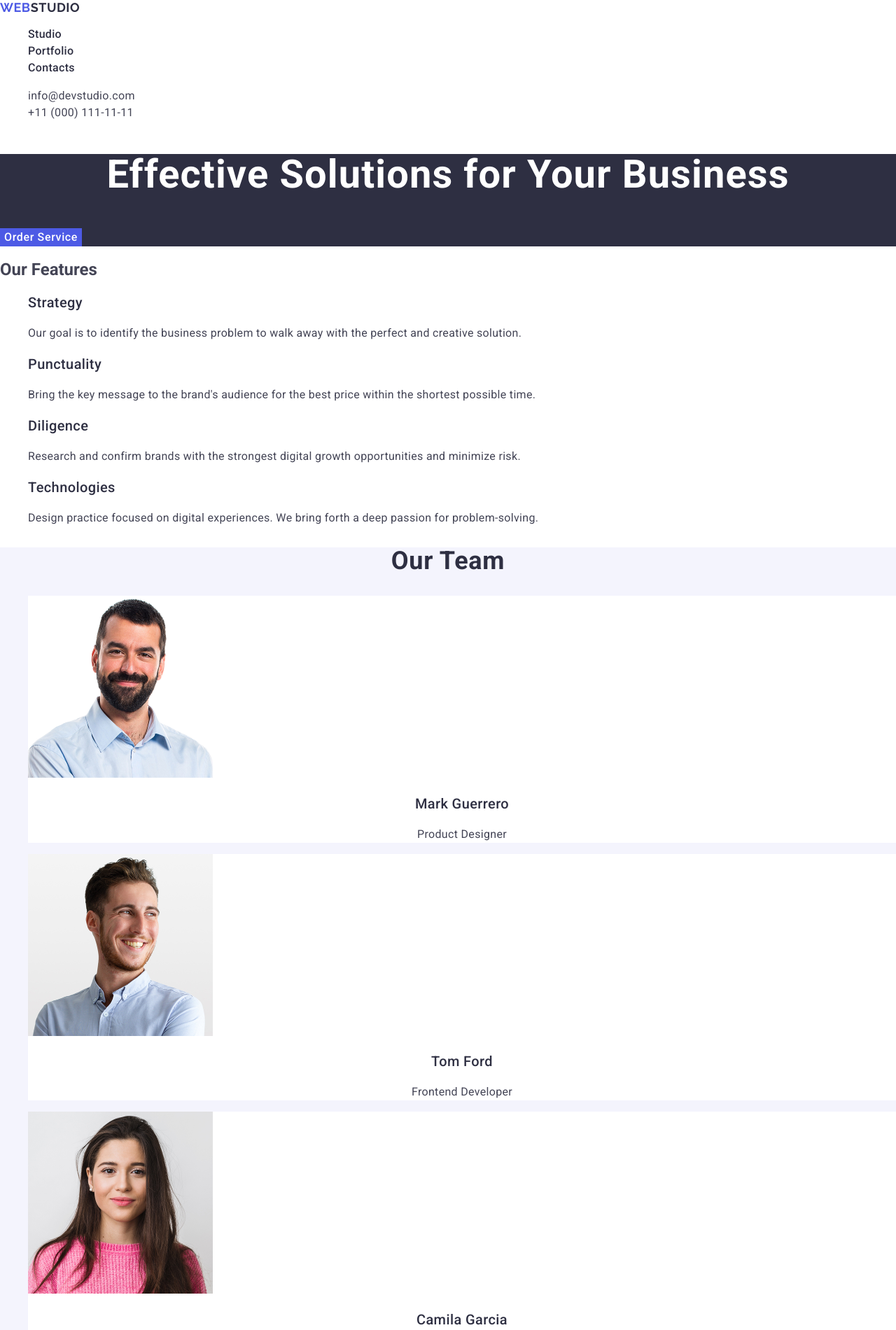
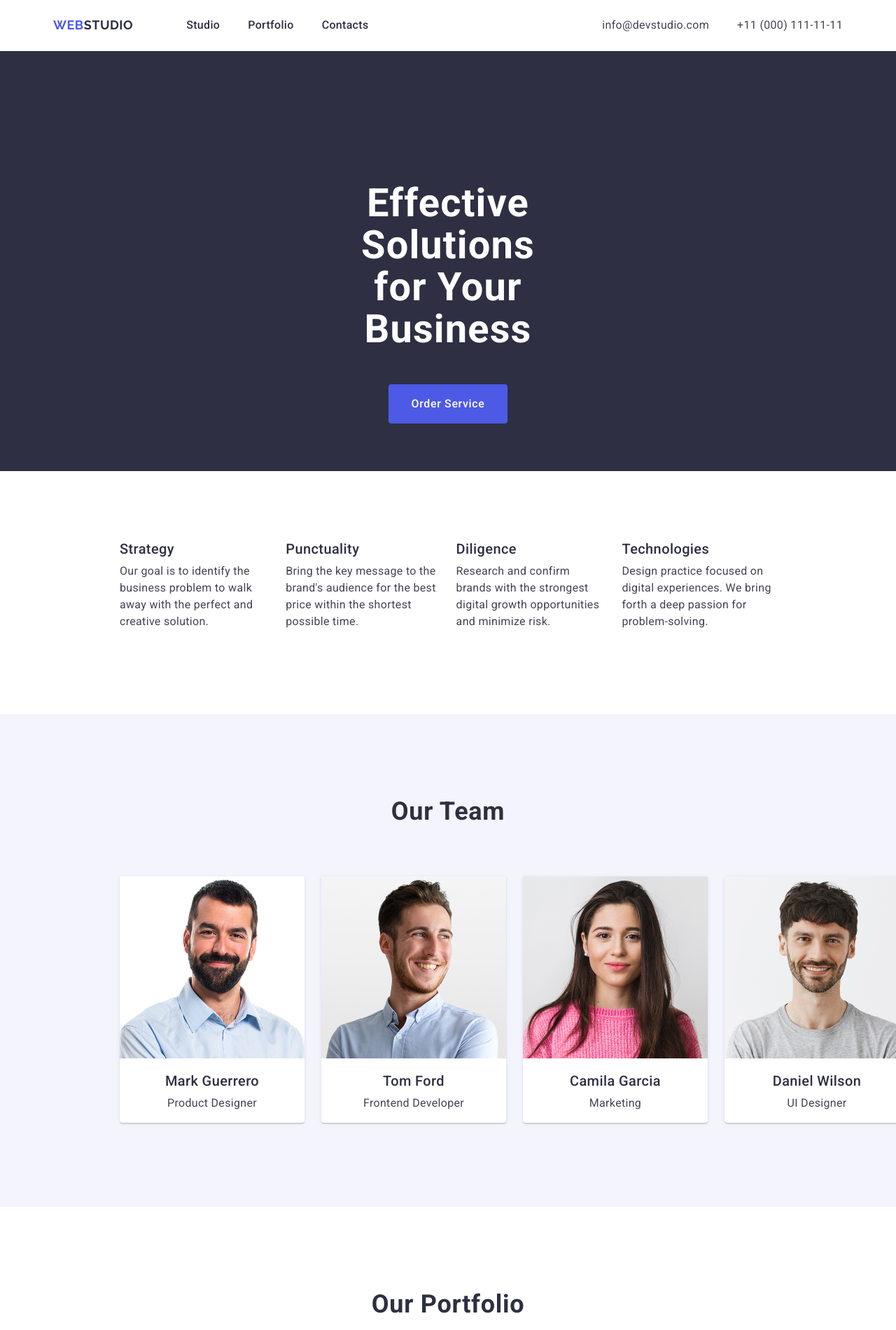
Before and after one commit to maria-khomynets/goit-markup-hw-03, a plain HTML site: page index.html in a window 1280 px wide. Shown: the top 1900 px of the page at 70% size. Drawn offline with nearby package versions, Linux system fonts and the light colour scheme.

Commit message:
homework3

```diff
--- a/css/styles.css
+++ b/css/styles.css
@@ -10,24 +10,61 @@ a {
   text-decoration: none;
 }
 
-button {
-  color: #ffffff;
-  background-color: #4d5ae5;
-  cursor: pointer;
-  font-family: "Roboto", sans-serif;
-  font-weight: 500;
-  font-size: 16px;
-  line-height: 1.5;
-  letter-spacing: 0.04em;
-  text-align: center;
-  border: none;
+h1,
+h2,
+h3,
+h4,
+h5,
+h6,
+p {
+  margin-top: 0;
+  margin-bottom: 0;
 }
 
-button:hover,
-button:focus {
-  background-color: #404bbf;
-  outline: none;
+ul,
+ol {
+  margin-top: 0;
+  margin-bottom: 0;
+  padding-left: 0;
 }
+
+/* налаштування контейнера */
+
+.container {
+  max-width: 1158px;
+  padding-left: 15px;
+  padding-right: 15px;
+  margin: 0 auto;
+}
+
+/* стилі хедера */
+
+.page-header {
+  padding-top: 24px;
+  padding-bottom: 24px;
+  border-bottom: 1px solid #e7e9fc;
+}
+
+.header-container {
+  display: flex;
+  justify-content: space-between;
+  align-items: center;
+}
+
+.logo-nav-container {
+  display: flex;
+  gap: 76px;
+  align-items: center;
+}
+
+.site-nav {
+  display: flex;
+  gap: 40px;
+}
+
+.logo-nav-container {
+}
+
 .nav-link {
   font-weight: 500;
   font-size: 16px;
@@ -44,6 +81,12 @@ button:focus {
 .contacts {
   font-style: normal;
 }
+
+.contacts-list {
+  display: flex;
+  gap: 40px;
+}
+
 .contacts-link {
   color: #434455;
   font-weight: 400;
@@ -51,11 +94,22 @@ button:focus {
   line-height: 1.5;
   letter-spacing: 0.02em;
 }
+
 .contacts-link:hover,
 .contacts-link:focus {
   color: #404bbf;
   outline: none;
 }
+
+.logo {
+  color: #2e2f42;
+}
+.header-logo,
+.color-footer-logo {
+  color: #4d5ae5;
+}
+
+/*-------  логотип футера-------  */
 
 .logo,
 .footer-logo {
@@ -67,17 +121,29 @@ button:focus {
   letter-spacing: 0.03em;
   text-decoration: none;
 }
-.logo {
-  color: #2e2f42;
-}
 .footer-logo {
   color: #f4f4fd;
+  margin-bottom: 16px;
+  display: block;
+  max-width: 115px;
 }
 
-.header-logo,
-.color-footer-logo {
-  color: #4d5ae5;
+/* ------- приховування заголовка-------  */
+
+.visually-hidden {
+  position: absolute;
+  width: 1px;
+  height: 1px;
+  margin: -1px;
+  border: 0;
+  padding: 0;
+  white-space: nowrap;
+  clip-path: inset(100%);
+  clip: rect(0 0 0 0);
+  overflow: hidden;
 }
+
+/* ------- головна секція-------  */
 .main-title {
   color: #ffffff;
   text-align: center;
@@ -87,20 +153,55 @@ button:focus {
   line-height: 1.07;
   letter-spacing: 0.02em;
   font-weight: 700;
+  max-width: 496px;
+  margin-left: auto;
+  margin-right: auto;
+  margin-bottom: 48px;
 }
 .main-section {
+  height: 600px;
   background-color: #2e2f42;
+  text-align: center;
+  padding: 188px 472px 292px 472px;
 }
 
-.team-section {
-  background-color: #f4f4fd;
+.button {
+  color: #ffffff;
+  background-color: #4d5ae5;
+  font-family: "Roboto", sans-serif;
+  cursor: pointer;
+  font-weight: 500;
+  font-size: 16px;
+  line-height: 1.5;
+  letter-spacing: 0.04em;
+  text-align: center;
+  border: none;
+  border-radius: 4px;
+  padding: 16px 32px;
+  min-width: 169px;
+
+  display: block;
+  margin: 0 auto;
 }
+
+button:hover,
+button:focus {
+  background-color: #404bbf;
+  outline: none;
+}
+
+/*------- секція  feature-------*/
+.feature-section {
+  padding: 99px 156px 120px 156px;
+}
+
 .feature-title {
   font-weight: 500;
   font-size: 20px;
   line-height: 1.2;
   letter-spacing: 0.02em;
   color: #2e2f42;
+  margin-bottom: 8px;
 }
 .feature-text {
   font-weight: 400;
@@ -108,6 +209,12 @@ button:focus {
   line-height: 1.5;
   letter-spacing: 0.02em;
   color: #434455;
+}
+/* --------секція команда------- */
+
+.team-section {
+  background-color: #f4f4fd;
+  padding: 120px 156px 120px 156px;
 }
 
 .section-title {
@@ -118,10 +225,16 @@ button:focus {
   line-height: 1.11;
   letter-spacing: 0.02em;
   color: #2e2f42;
+  margin-bottom: 72px;
 }
+
 .team-card {
   background-color: #fff;
+  border-radius: 0 0 4px 4px;
+  box-shadow: 0 2px 1px 0 rgba(46, 47, 66, 0.08),
+    0 1px 1px 0 rgba(46, 47, 66, 0.16), 0 1px 6px 0 rgba(46, 47, 66, 0.08);
 }
+
 .team-name {
   font-weight: 500;
   font-size: 20px;
@@ -129,7 +242,9 @@ button:focus {
   letter-spacing: 0.02em;
   text-align: center;
   color: #2e2f42;
+  margin-bottom: 8px;
 }
+
 .team-position {
   font-weight: 400;
   font-size: 16px;
@@ -138,12 +253,22 @@ button:focus {
   text-align: center;
 }
 
+.container-team-section {
+  padding: 16px 32px 16px 32px;
+}
+
+/* --------секція портфоліо------- */
+.portfolio-section {
+  padding: 120px 156px 120px 156px;
+}
+
 .project-title {
   font-weight: 500;
   font-size: 20px;
   line-height: 1.2;
   letter-spacing: 0.02em;
   color: #2e2f42;
+  margin-bottom: 8px;
 }
 .project-category {
   font-weight: 400;
@@ -152,13 +277,38 @@ button:focus {
   letter-spacing: 0.02em;
 }
 
+.container-portfolio {
+  padding: 16px 32px 16px 32px;
+}
+/* -----футер----- */
 .footer-text {
   font-weight: 400;
   font-size: 16px;
   line-height: 1.5;
   letter-spacing: 0.02em;
   color: #f4f4fd;
+  max-width: 264px;
 }
-footer {
+.footer {
   background-color: #2e2f42;
+  padding-top: 100px;
+  padding-left: 100px;
 }
+
+/* домашнє завдання 3 */
+
+.feature-list {
+  display: flex;
+  gap: 24px;
+}
+
+.team-list {
+  display: flex;
+  gap: 24px;
+}
+
+.portfolio-list {
+  display: flex;
+  flex-wrap: wrap;
+  gap: 24px;
+}
--- a/index.html
+++ b/index.html
@@ -23,7 +23,9 @@
     <link rel="stylesheet" href="./css/styles.css" />
   </head>
   <body>
-    <header>
+    <header class="page-header">
+      <div class="container header-container">
+        <div class="logo-nav-container">
           <a class="logo" href="./index.html">
             <span class="header-logo">Web</span>Studio
           </a>
@@ -35,6 +37,7 @@
               <li><a class="nav-link" href="#">Contacts</a></li>
             </ul>
           </nav>
+        </div>
         <address class="contacts">
           <ul class="contacts-list">
             <li class="contacts-item">
@@ -49,22 +52,28 @@
             </li>
           </ul>
         </address>
+      </div>
     </header>
     <main>
       <section class="main-section">
+        <div class="container">
           <h1 class="main-title">Effective Solutions for Your Business</h1>
           <button type="button" class="button">Order Service</button>
+        </div>
       </section>
-      <section>
-        <h2>Our Features</h2>
-        <ul>
+
+      <section class="feature-section">
+        <div class="container">
+          <h2 class="visually-hidden">Our Features</h2>
+          <ul class="feature-list">
             <li>
               <h3 class="feature-title">Strategy</h3>
               <p class="feature-text">
-              Our goal is to identify the business problem to walk away with the
-              perfect and creative solution.
+                Our goal is to identify the business problem to walk away with
+                the perfect and creative solution.
               </p>
             </li>
+
             <li>
               <h3 class="feature-title">Punctuality</h3>
               <p class="feature-text">
@@ -89,12 +98,14 @@
               </p>
             </li>
           </ul>
+        </div>
       </section>
 
       <section class="team-section">
+        <div class="container">
           <h2 class="section-title">Our Team</h2>
 
-        <ul>
+          <ul class="team-list">
             <li class="team-card">
               <img
                 src="./images/PhotoMark-Guerrero.jpg"
@@ -102,8 +113,10 @@
                 width="264"
                 height="260"
               />
+              <div class="container-team-section">
                 <h3 class="team-name">Mark Guerrero</h3>
                 <p class="team-position">Product Designer</p>
+              </div>
             </li>
             <li class="team-card">
               <img
@@ -112,8 +125,10 @@
                 width="264"
                 height="260"
               />
+              <div class="container-team-section">
                 <h3 class="team-name">Tom Ford</h3>
                 <p class="team-position">Frontend Developer</p>
+              </div>
             </li>
             <li class="team-card">
               <img
@@ -122,8 +137,10 @@
                 width="264"
                 height="260"
               />
+              <div class="container-team-section">
                 <h3 class="team-name">Camila Garcia</h3>
                 <p class="team-position">Marketing</p>
+              </div>
             </li>
             <li class="team-card">
               <img
@@ -132,15 +149,20 @@
                 width="264"
                 height="260"
               />
+              <div class="container-team-section">
                 <h3 class="team-name">Daniel Wilson</h3>
                 <p class="team-position">UI Designer</p>
+              </div>
             </li>
           </ul>
+        </div>
       </section>
-      <section>
+
+      <section class="portfolio-section">
+        <div class="container">
           <h2 class="section-title">Our Portfolio</h2>
 
-        <ul>
+          <ul class="portfolio-list">
             <li>
               <img
                 src="./images/banking-app.jpg"
@@ -148,8 +170,10 @@
                 width="360"
                 height="300"
               />
+              <div class="container-portfolio">
                 <h3 class="project-title">Banking App</h3>
                 <p class="project-category">App</p>
+              </div>
             </li>
             <li>
               <img
@@ -158,8 +182,10 @@
                 width="360"
                 height="300"
               />
+              <div class="container-portfolio">
                 <h3 class="project-title">Cashless Payment</h3>
                 <p class="project-category">Marketing</p>
+              </div>
             </li>
             <li>
               <img
@@ -168,8 +194,10 @@
                 width="360"
                 height="300"
               />
+              <div class="container-portfolio">
                 <h3 class="project-title">Meditation App</h3>
                 <p class="project-category">App</p>
+              </div>
             </li>
             <li>
               <img
@@ -178,8 +206,10 @@
                 width="360"
                 height="300"
               />
+              <div class="container-portfolio">
                 <h3 class="project-title">Taxi Service</h3>
                 <p class="project-category">Marketing</p>
+              </div>
             </li>
             <li>
               <img
@@ -188,8 +218,10 @@
                 width="360"
                 height="300"
               />
+              <div class="container-portfolio">
                 <h3 class="project-title">Screen Illustrations</h3>
                 <p class="project-category">Design</p>
+              </div>
             </li>
             <li>
               <img
@@ -199,21 +231,25 @@
                 height="300"
               />
 
+              <div class="container-portfolio">
                 <h3 class="project-title">Online Courses</h3>
                 <p class="project-category">Marketing</p>
+              </div>
             </li>
           </ul>
+        </div>
       </section>
     </main>
-    <footer>
+    <footer class="footer">
+      <div class="container">
         <a class="footer-logo" href="./index.html">
           <span class="color-footer-logo">Web</span>Studio
         </a>
-
         <p class="footer-text">
-        Increase the flow of customers and sales for your business with digital
-        marketing & growth solutions.
+          Increase the flow of customers and sales for your business with
+          digital marketing & growth solutions.
         </p>
+      </div>
     </footer>
   </body>
 </html>
```
Lines whose indentation alone changed are shown as unchanged.
